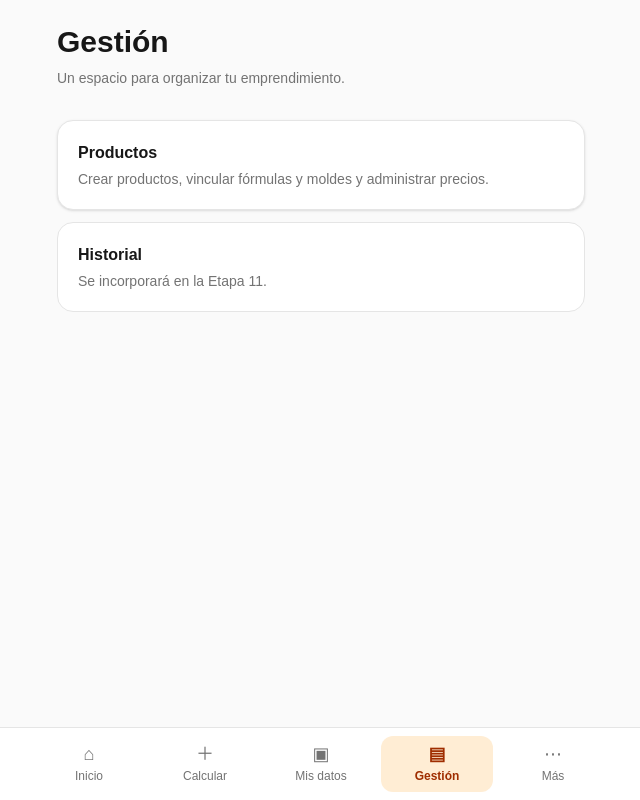
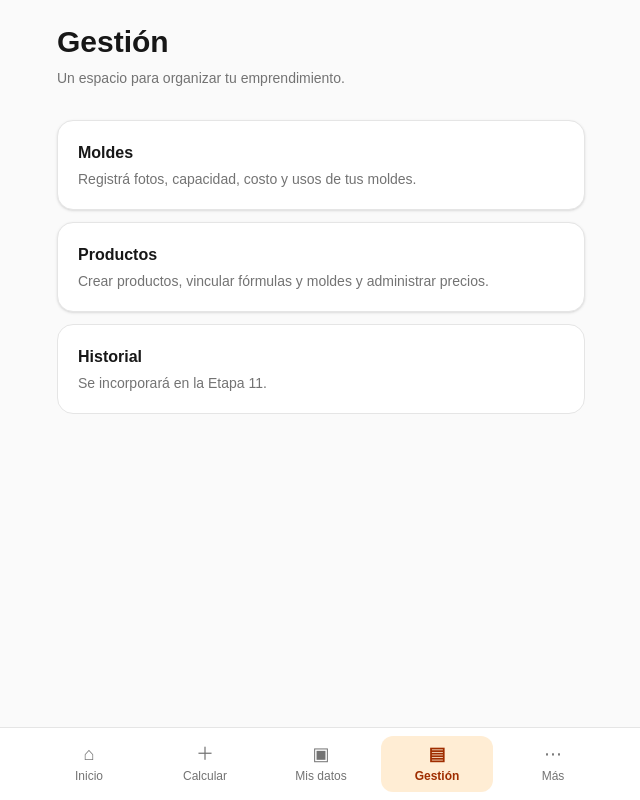
Before and after one commit to BrendaAguero/Calculadora, a Next.js app: page /gestion in a window 1280 px wide. Shown: the whole page, without its empty margins (319-959 px from the left). Built offline with nearby package versions, Linux system fonts and the light colour scheme.

Commit message:
Etapa 7: agregar acceso a moldes en gestión

```diff
--- a/app/gestion/page.tsx
+++ b/app/gestion/page.tsx
@@ -2,5 +2,5 @@ import Link from "next/link";
 import { AppShell } from "@/components/app-shell";
 
 export default function GestionPage() {
-  return <AppShell><h1 className="text-3xl font-bold">Gestión</h1><p className="mt-2 text-sm text-neutral-500">Un espacio para organizar tu emprendimiento.</p><div className="mt-8 grid gap-3"><Link href="/gestion/productos" className="rounded-2xl border border-neutral-200 bg-white p-5 shadow-sm dark:border-neutral-800 dark:bg-neutral-900"><h2 className="font-semibold">Productos</h2><p className="mt-1 text-sm text-neutral-500">Crear productos, vincular fórmulas y moldes y administrar precios.</p></Link><div className="rounded-2xl border border-neutral-200 bg-white p-5 dark:border-neutral-800 dark:bg-neutral-900"><h2 className="font-semibold">Historial</h2><p className="mt-1 text-sm text-neutral-500">Se incorporará en la Etapa 11.</p></div></div></AppShell>;
+  return <AppShell><h1 className="text-3xl font-bold">Gestión</h1><p className="mt-2 text-sm text-neutral-500">Un espacio para organizar tu emprendimiento.</p><div className="mt-8 grid gap-3"><Link href="/gestion/moldes" className="rounded-2xl border border-neutral-200 bg-white p-5 shadow-sm dark:border-neutral-800 dark:bg-neutral-900"><h2 className="font-semibold">Moldes</h2><p className="mt-1 text-sm text-neutral-500">Registrá fotos, capacidad, costo y usos de tus moldes.</p></Link><Link href="/gestion/productos" className="rounded-2xl border border-neutral-200 bg-white p-5 shadow-sm dark:border-neutral-800 dark:bg-neutral-900"><h2 className="font-semibold">Productos</h2><p className="mt-1 text-sm text-neutral-500">Crear productos, vincular fórmulas y moldes y administrar precios.</p></Link><div className="rounded-2xl border border-neutral-200 bg-white p-5 dark:border-neutral-800 dark:bg-neutral-900"><h2 className="font-semibold">Historial</h2><p className="mt-1 text-sm text-neutral-500">Se incorporará en la Etapa 11.</p></div></div></AppShell>;
 }
```
